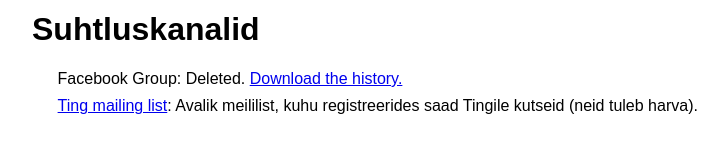
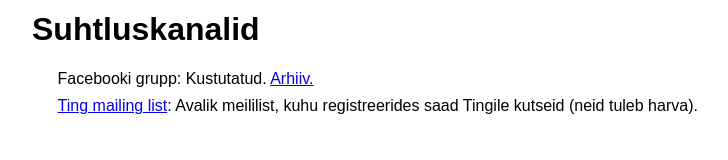
Before and after one commit to KristerV/ting, a plain HTML site: page index.html in a window 1280 px wide. Shown: the part 578-738 px from the top of the page, without its empty margins (258-986 px from the left). Drawn offline with Linux system fonts and the light colour scheme.

Commit message:
translate to estonian :)

```diff
--- a/index.html
+++ b/index.html
@@ -46,7 +46,7 @@
 	</p>
 	<h1>Suhtluskanalid</h1>
 	<p>
-		Facebook Group: Deleted. <a href="https://goo.gl/p5ThRj" target="_blank">Download the history.</a><br/>
+		Facebooki grupp: Kustutatud. <a href="https://goo.gl/p5ThRj" target="_blank">Arhiiv.</a><br/>
 		<a href="https://groups.google.com/forum/#!forum/ting-still-family" target="_blank">Ting mailing list</a>: Avalik meililist, kuhu registreerides saad Tingile kutseid (neid tuleb harva).<br/>
 	</p>
 	<h1>Mütsikonto</h1>
```
